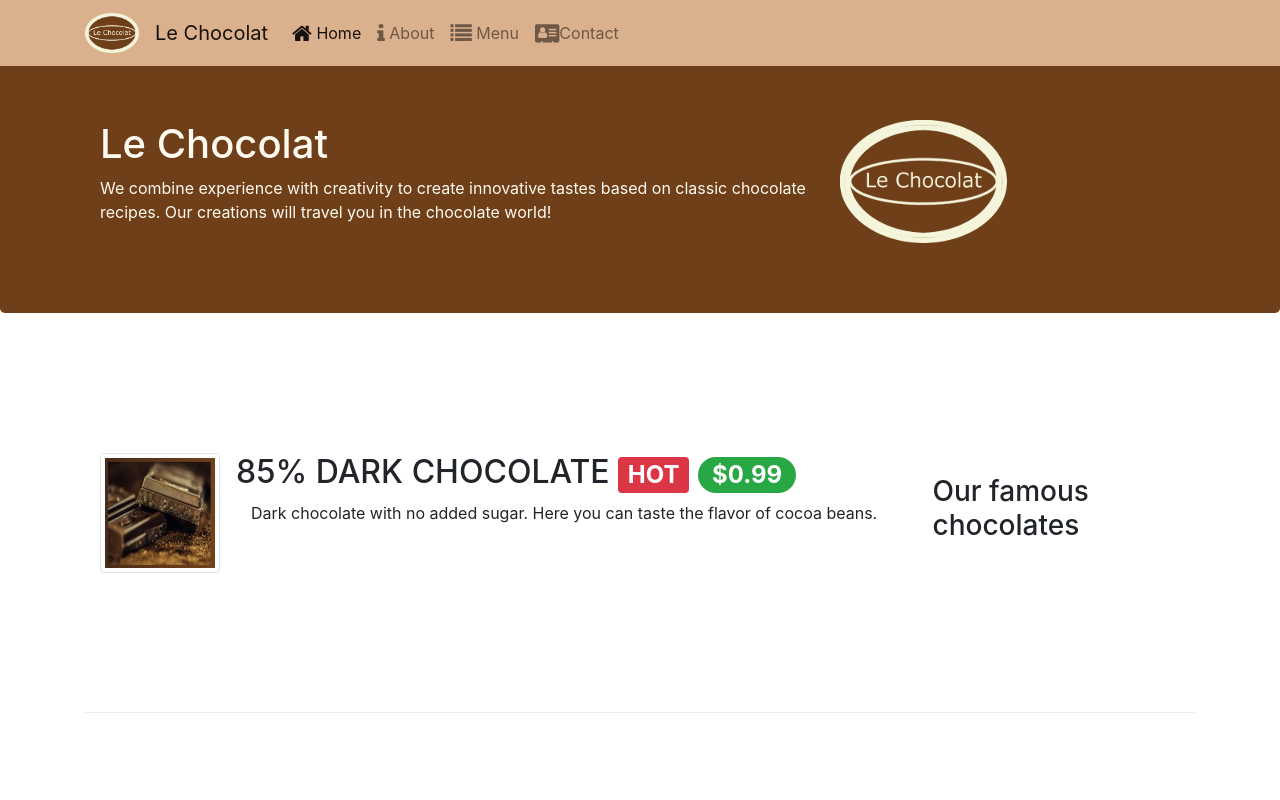
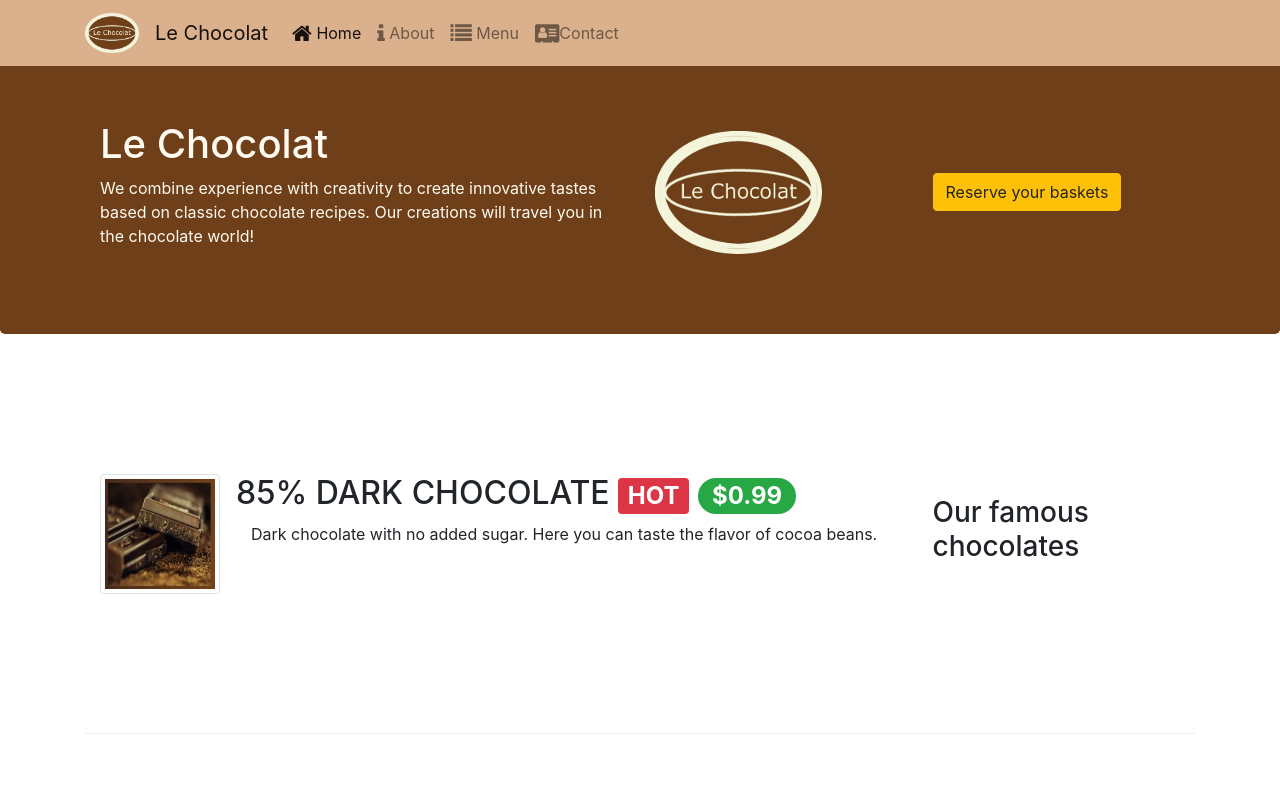
Before and after one commit to dilhanaslamaci/leChocolat_afternoon, a website: page index.html in a window 1280 px wide. Shown: the top 800 px of the page. Drawn offline with nearby package versions, Linux system fonts and the light colour scheme.

Commit message:
Bootstrap Assignment 9 Task 2

```diff
--- a/index.html
+++ b/index.html
@@ -36,13 +36,16 @@
 
     <header class="jumbotron">
         <div class="container">
-            <div class="row row-header">
-                <div class="col-12 col-sm-8">
+            <div class="row row-header align-items-center">
+                <div class="col-12 col-sm-6">
                     <h1>Le Chocolat</h1>
                     <p>We combine experience with creativity to create innovative tastes based on classic chocolate recipes. Our creations will travel you in the chocolate world!</p>
                 </div>
-                <div class="col col-sm">
+                <div class="col-12 col-sm-3">
                     <img src="images/logo.png" class="img-fluid">
+                </div>
+                <div class="col-12 col-sm-3">
+                    <a class="btn btn-warning" href="#reserveForm">Reserve your baskets</a>
                 </div>
             </div>
         </div>
@@ -109,7 +112,7 @@
 
         <div class="row row-content align-items-center justify-content-center">
             <div class="col-12 col-sm-8">
-                <div class="card">
+                <div class="card" id="reserveForm">
                     <h3 class="card-header bg-warning text-white">Reserve your basket</h3>
                     <div class="card-body">
                         <form>
```
